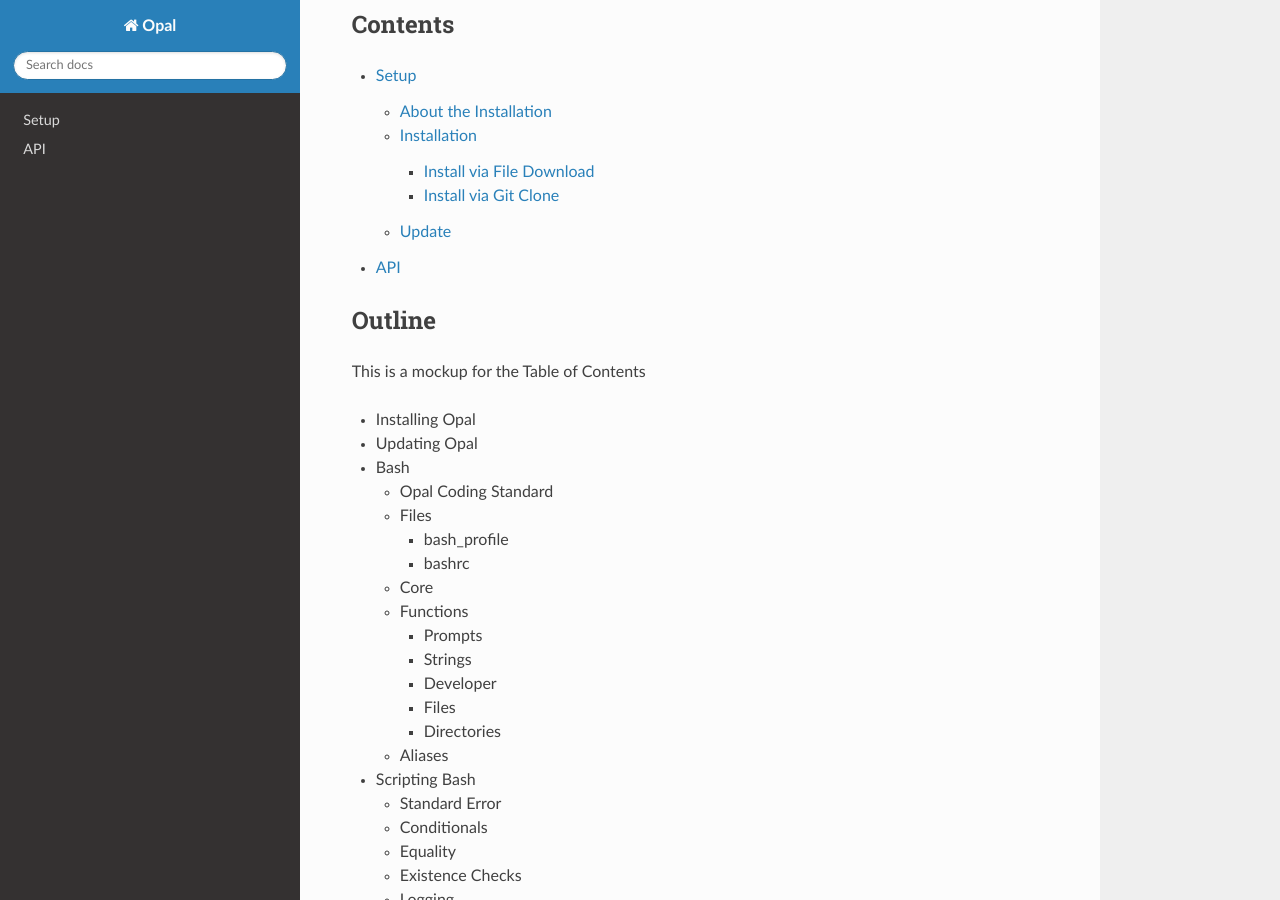
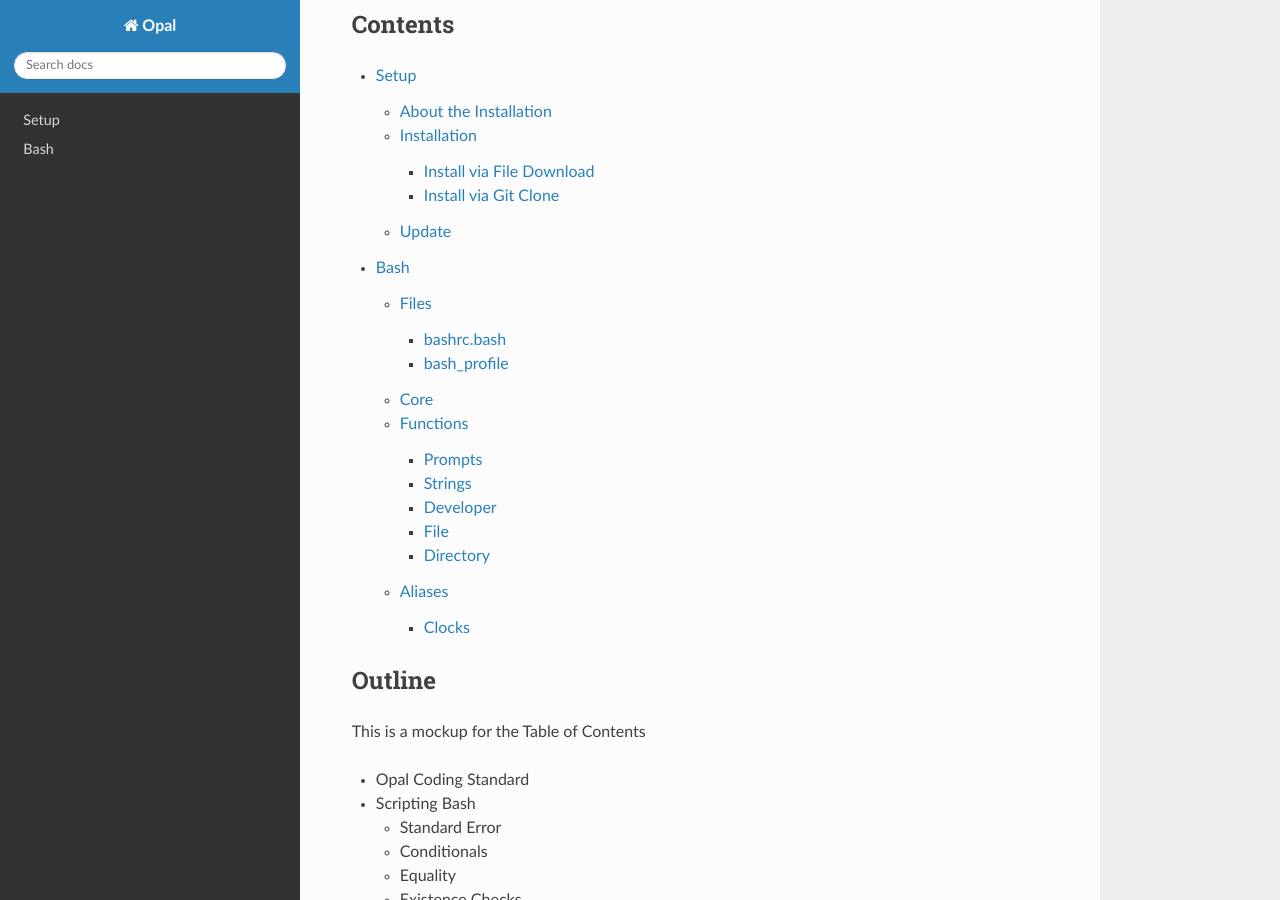
Before and after one commit to andrewwoods/opal-documentation-rtd, a Sphinx documentation site: the page built from docs/source/index.rst, in a window 1280 px wide and 900 px high, scrolled down 525 px. Built offline with Sphinx 7.4.7 and the Read the Docs theme 3.1.0, drawn with Linux system fonts in a browser that asks for light colours.

Commit message:
Move Bash outline to bash.rst
Create the structure for Bash content. Each section only contains a
sentence about the section content.

```diff
--- a/docs/source/index.rst
+++ b/docs/source/index.rst
@@ -25,7 +25,8 @@ Contents
 .. toctree::
 
    setup
-   api
+   bash
+
 
 
 Outline
@@ -34,27 +35,8 @@ Outline
 This is a mockup for the Table of Contents
 
 
-* Installing Opal
-* Updating Opal
-* Bash
 
-  - Opal Coding Standard
-  - Files
-
-    * bash_profile
-    * bashrc
-
-  - Core
-  - Functions
-
-    * Prompts
-    * Strings
-    * Developer
-    * Files
-    * Directories
-
-  - Aliases
-
+* Opal Coding Standard
 * Scripting Bash
 
   - Standard Error
```
Also changed, not shown: docs/source/bash.rst (added, +69 -0 lines).
